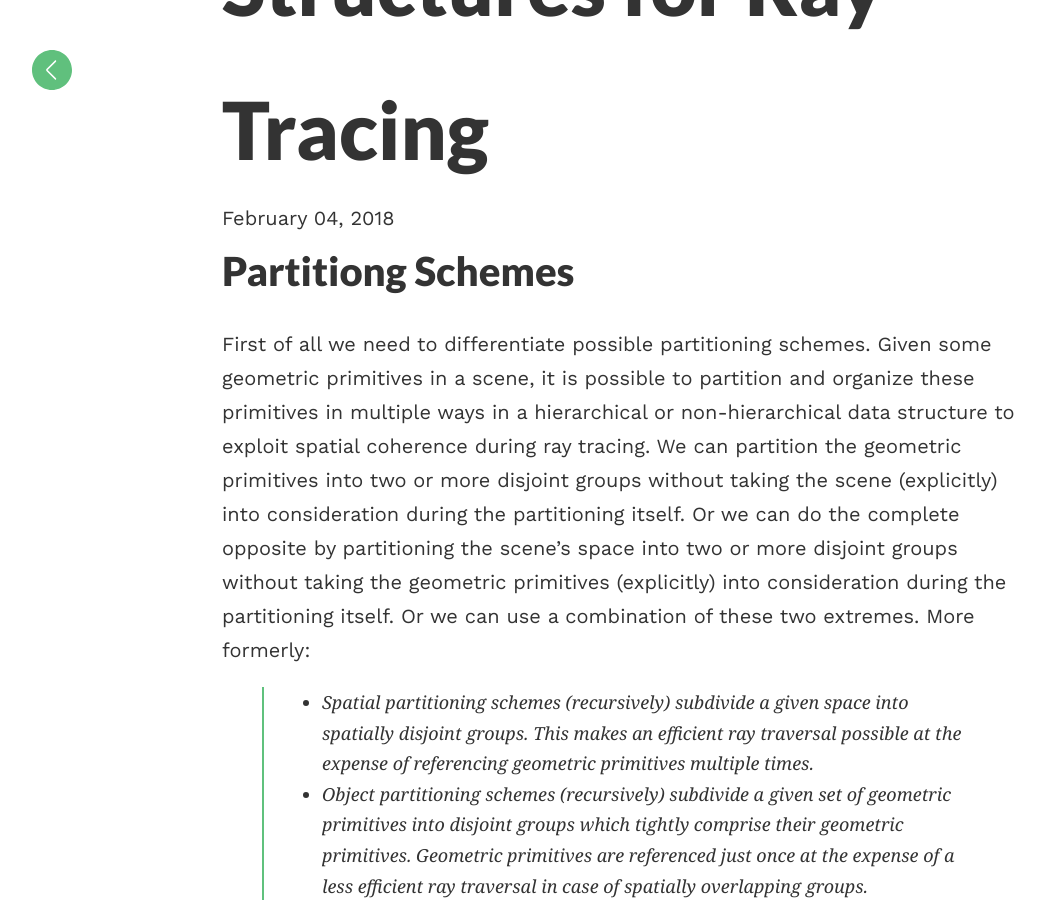
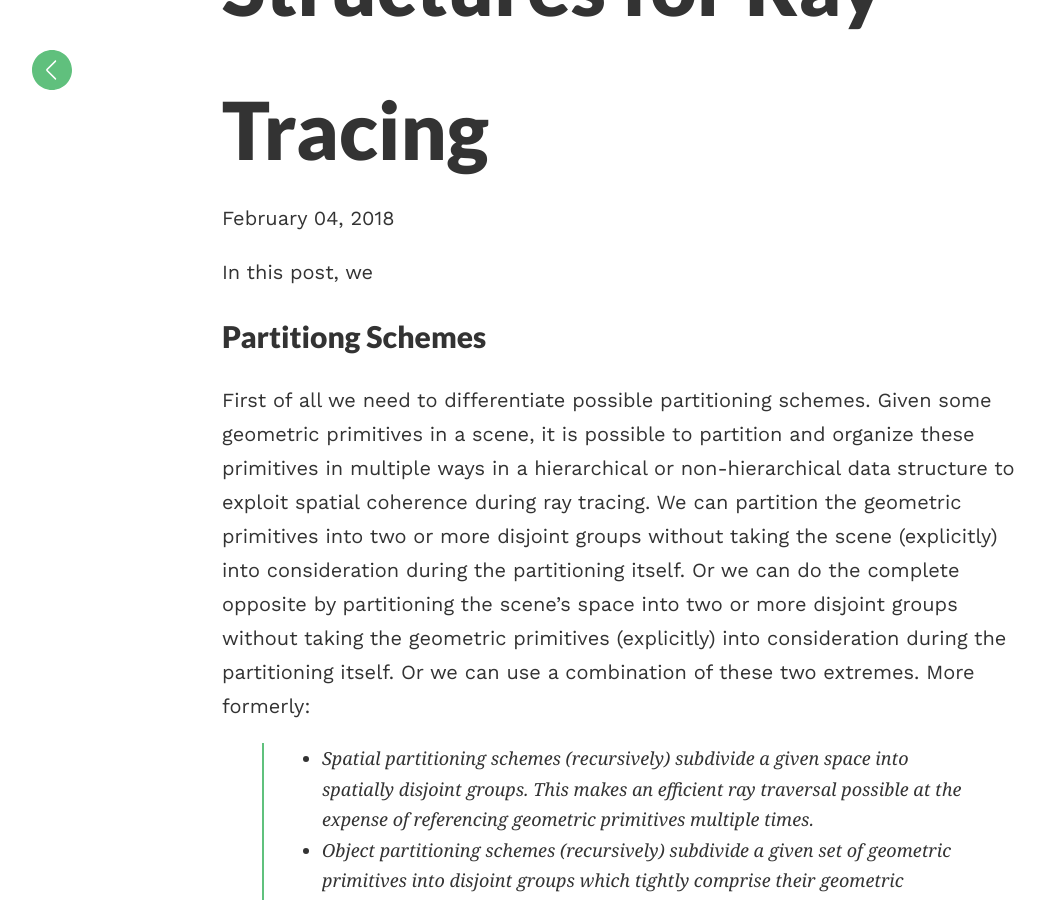
Before and after one commit to matt77hias/Blog, a Jekyll site: the page built from _posts/2018-02-04-candidate-partitions-of-hierarchical-acceleration-data-structures-for-ray-tracing.md, in a window 1280 px wide and 900 px high, scrolled down 559 px. Shown: the whole window, without its empty margins (18-1063 px from the left). Built offline with Jekyll 4.4.1, drawn with Linux system fonts in a browser that asks for light colours; comment, search, counter and statistics services are not loaded.

Commit message:
Update 2018-02-04-candidate-partitions-of-hierarchical-acceleration-data-structures-for-ray-tracing.md

```diff
--- a/_posts/2018-02-04-candidate-partitions-of-hierarchical-acceleration-data-structures-for-ray-tracing.md
+++ b/_posts/2018-02-04-candidate-partitions-of-hierarchical-acceleration-data-structures-for-ray-tracing.md
@@ -5,7 +5,9 @@
 categories: [ADS, ray-tracing]
 ---
 
-# Partitiong Schemes
+In this post, we
+
+## Partitiong Schemes
 
 First of all we need to differentiate possible partitioning schemes. Given some geometric primitives in a scene, it is possible to partition and organize these primitives in multiple ways in a hierarchical or non-hierarchical data structure to exploit spatial coherence during ray tracing. We can partition the geometric primitives into two or more disjoint groups without taking the scene (explicitly) into consideration during the partitioning itself. Or we can do the complete opposite by partitioning the scene's space into two or more disjoint groups without taking the geometric primitives (explicitly) into consideration during the partitioning itself. Or we can use a combination of these two extremes. More formerly:
 
@@ -20,7 +22,7 @@
 
 Note that the efficient ray traversal of spatial partitioning schemes implies a front-to-back ray traversal (BSPs). For closest-hit ray queries (e.g. camera rays, indirect rays, etc.), we want to find the closest hit point of rays with the scene. Any-hit ray queries (e.g. shadow rays) do not care about the closest hit point, any hit point will do. The traversal of the latter is a completely different story.
 
-# Acceleration Data Structures for Ray Tracing
+## Acceleration Data Structures for Ray Tracing
 
 Various acceleration data structures exist for exploiting spatial coherence during ray tracing. The faster these structures can be traversed and the less geometric primitives that need to be tested for intersection by rays, the more effective these structures are. Currently, the most effective acceleration data structures are hierarchical, adaptive tree structures of which the leaf nodes
 reference the geometric primitives and the internal nodes contain spatial information (i.e. splitting plane position, bounding box) to cull the associated part of the scene.
@@ -29,7 +31,7 @@
 
 As we will see, the structure of these candidate partitions differ between different acceleration data structures. But in all cases, a candidate partition is completely determined given a parent voxel and a splitting plane. This implies partitioning the centroids (i.e. points) of the geometric primitives for object partitioning schemes (or an alternative heuristic can be used for mapping geometric primitives to points).
 
-## (Binary) Space Partition - BSP
+### (Binary) Space Partition - BSP
 
  - spatial partitioning scheme
  - hierarchical
@@ -38,7 +40,7 @@
 
 In case of a binary tree with axis-aligned voxels, the BSP is called a *kd-tree* or *rectilinear BSP*.
 
-### Candidate Partition
+#### Candidate Partition
 
 <pre>
                            <img src="http://i.stack.imgur.com/Q40LG.jpg">
@@ -61,13 +63,13 @@
  - (+) $O(n \log n)$ full sweeping-plane SAH build algorithm is possible for constructing complete BSPs.
  - (+) $O(n \log n)$ binned SAH build algorithm for constructing complete BSPs (in parallel) is possible.
 
-### References
+#### References
 
  - BENTLEY J. L., FRIEDMAN J. H.: Data Structures for Range Searching. ACM Comput. Surv. 11, 4 (Dec 1979), 397–409.
  - KAPLAN M. R.: The Use of Spatial Coherence in Ray Tracing. *ACM SIGGRAPH Course Notes 11* (1985).
  - IZE T., WALD I., PARKER S. G.: Ray tracing with the BSP tree. In *IEEE Symposium on Interactive Ray Tracing 2008* (Aug 2008), pp. 159–166.
 
-## Bounding Volume Hierarchy - BVH
+### Bounding Volume Hierarchy - BVH
 
  - object partitioning scheme
  - hierarchical
@@ -94,11 +96,11 @@
  - (+) $O(n \log n)$ full sweeping-plane SAH build algorithm is possible for constructing complete BIHs.
  - (+) $O(n \log n)$ binned SAH build algorithm for constructing complete BIHs (in parallel) is possible.
 
-### References
+#### References
 
  - RUBIN S. M., WHITTED T.: A 3-dimensional Representation for Fast Rendering of Complex Scenes. *SIGGRAPH Comput. Graph. 14*, 3 (Jul 1980), 110–116.
 
-## Bounding Interval Hierarchy - BIH
+### Bounding Interval Hierarchy - BIH
 
  - hybrid partitioning scheme
  - hierarchical
@@ -108,7 +110,7 @@
 
 BIHs are also known as *Spatial Kd trees* (SKds) and *Bounded Kd trees* (B-Kds).
 
-### Candidate Partition
+#### Candidate Partition
 
 <pre>
                            <img src="http://i.stack.imgur.com/rUlS6.jpg">
@@ -126,7 +128,7 @@
  - (+) $O(n \log n)$ full sweeping-plane SAH build algorithm is possible for constructing complete BVHs.
  - (+) $O(n \log n)$ binned SAH build algorithm for constructing complete BVHs (in parallel) is possible.
 
-### References
+#### References
 
  - OOI B. C., MCDONELL K. J., RON S.-D.: Spatial Kd-Tree: An Indexing Mechanism for Spatial Databases. In *Proceedings of the IEEE COMPSAC Conference* (1987).
  - HAVRAN V., HERZOG R., SEIDEL H.-P.: On the Fast Construction of Spatial Hierarchies for Ray Tracing. In *IEEE Symposium on Interactive Ray Tracing 2006* (Sept 2006), pp. 71–80.
@@ -135,7 +137,7 @@
 
 **Note** that the papers introducing SKds, B-Kds and BIHs in computer graphics (i.e. the last three references) are all from the same year which explains the various synonyms.
 
-## GK-BVH candidate partition
+### GK-BVH candidate partition
 
  - spatial partitioning scheme
  - hierarchical
@@ -143,7 +145,7 @@
  - (non-)axis-aligned voxels
  - 6 planes of the voxels are tight, but constrained by the splitting plane
 
-### Candidate Partition
+#### Candidate Partition
 
 <pre>
                            <img src="http://i.stack.imgur.com/01qkt.jpg">
@@ -169,11 +171,11 @@
 
 So it would make more sense to compare your acceleration data structure against GK-BVHs, BVHs and SBVHs, which all require a similar traversal.
 
-### References
+#### References
 
  - POPOV S., GEORGIEV I., DIMOV R., SLUSALLEK P.: Object Partitioning Considered Harmful: Space Subdivision for BVHs. In *Proceedings of the Conference on High Performance Graphics* 2009 (New York, NY, USA, 2009), HPG ’09, ACM, pp. 15–22.
 
-## Spatial Split Bounding Volume Hierarchy - SBVH
+### Spatial Split Bounding Volume Hierarchy - SBVH
 
  - hybrid partitioning scheme
  - hierarchical
@@ -181,7 +183,7 @@
  - (non-)axis-aligned voxels
  - combination of BVH and GK-BVH candidate partitions
 
-### Candidate Partitions
+#### Candidate Partitions
 
 <pre>
                            <img src="http://i.stack.imgur.com/0IkdU.jpg">
@@ -199,7 +201,7 @@
 
 if we do not use fancy optimizations such as LBVHs which uses spatial Morton coding to organize the BVH. The SBVH is conceptually the most effective acceleration data structure presented here so far, offering the best of both worlds (hybrid of spatial and object partitioning schemes). SBVHs were the preferred acceleration data structure of [NVidia OptiX Ray Tracing Engine](https://developer.nvidia.com/optix).
 
-### References
+#### References
 
  - STICH M., FRIEDRICH H., DIETRICH A.: Spatial Splits in Bounding Volume Hierarchies. In *Proceedings of the Conference on High Performance Graphics 2009* (New York, NY, USA, 2009), HPG’09, ACM, pp. 7–13.
 
```
